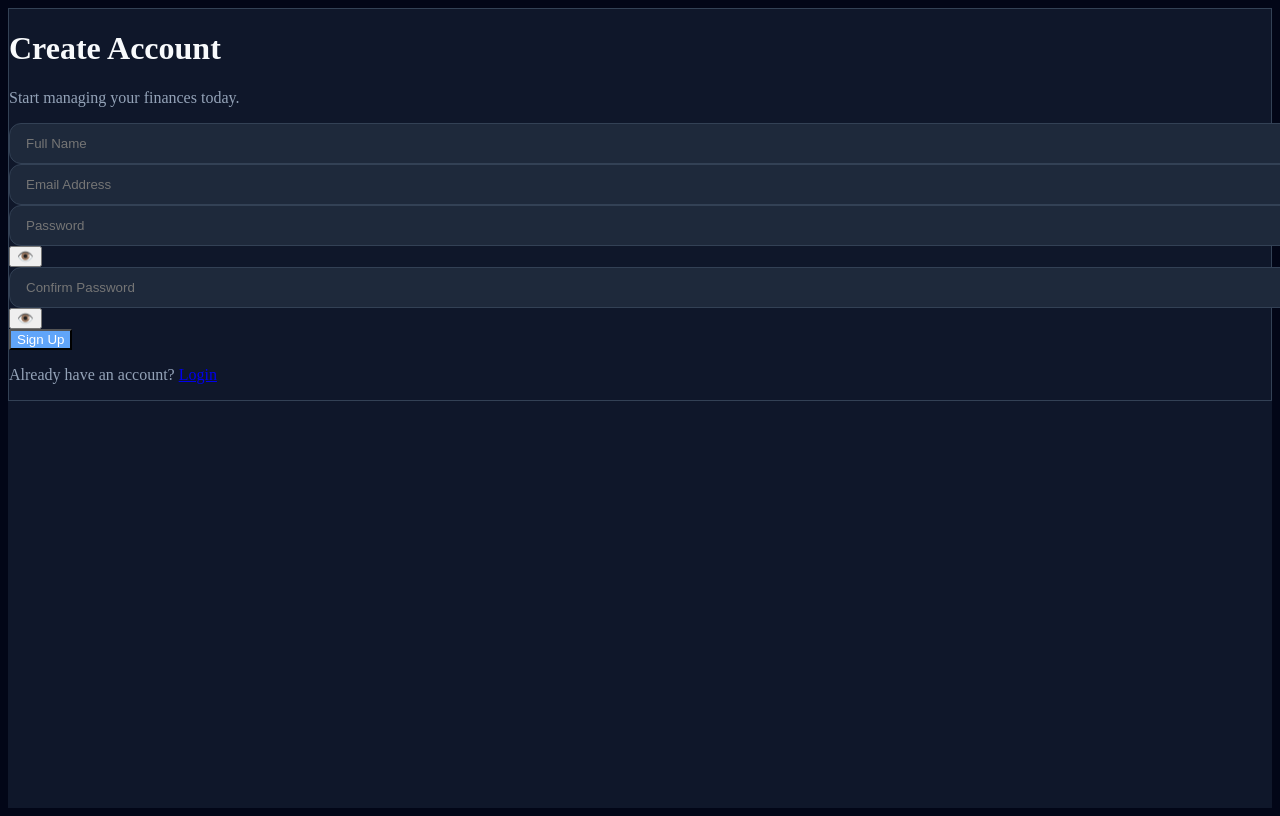
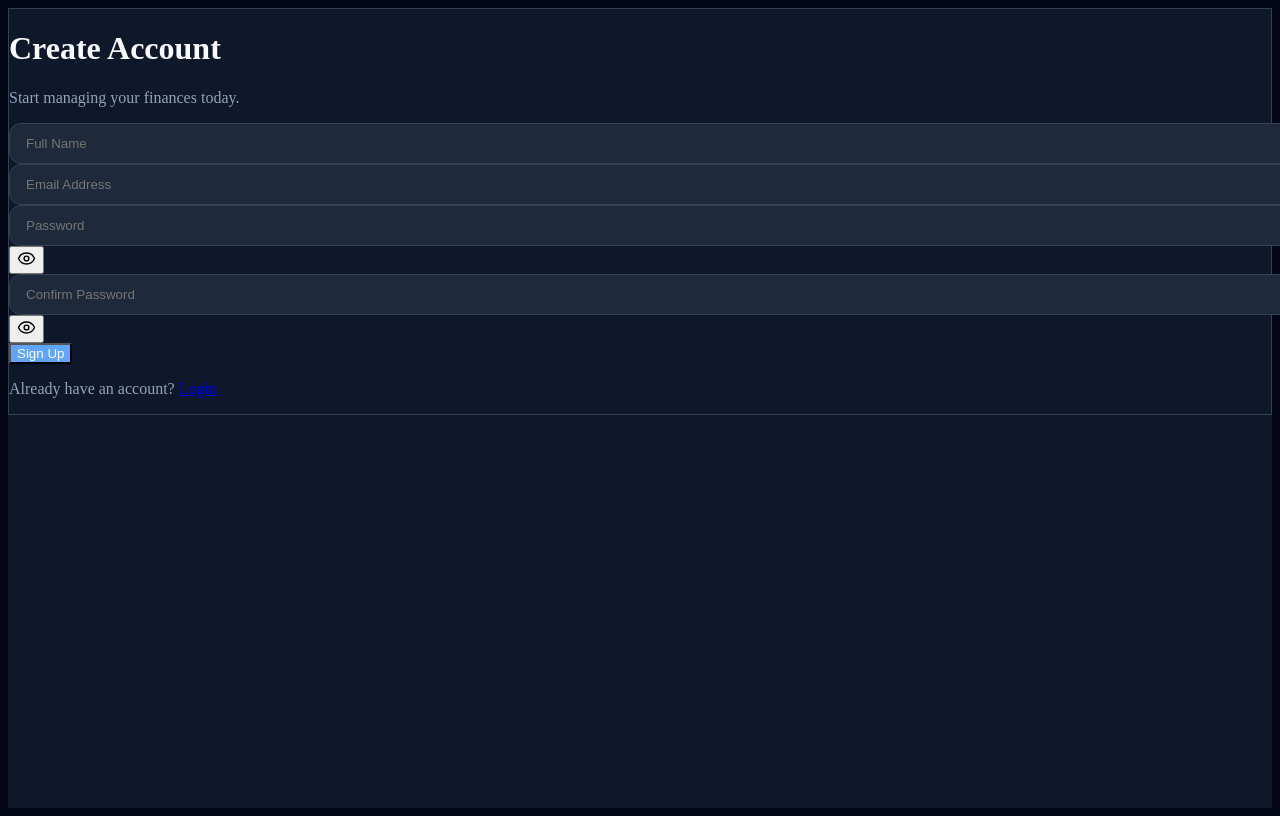
Before and after one commit to sukritisrivastava29/Finance-OS, a React (Vite) app in the folder frontend/: page /signup in a window 1280 px wide. Shown: the top 816 px of the page. Built offline with nearby package versions, Linux system fonts and the light colour scheme.

Commit message:
signup update

```diff
--- a/frontend/src/pages/Signup.jsx
+++ b/frontend/src/pages/Signup.jsx
@@ -1,6 +1,7 @@
 import { Link, useNavigate } from "react-router-dom";
 import { useState, useRef } from "react";
 import axios from "axios";
+import { Eye, EyeOff } from "lucide-react";
 import { API_URL } from "../config";
 import toast from "react-hot-toast";
 
@@ -52,6 +53,7 @@ function Signup() {
       toast.error(
         error.response?.data?.message || "Registration failed"
       );
+
       console.error(error);
     } finally {
       setLoading(false);
@@ -76,7 +78,6 @@ function Signup() {
             handleSignup();
           }}
         >
-          {/* Name */}
           <input
             type="text"
             placeholder="Full Name"
@@ -91,7 +92,6 @@ function Signup() {
             className="input-theme"
           />
 
-          {/* Email */}
           <input
             ref={emailRef}
             type="email"
@@ -107,7 +107,6 @@ function Signup() {
             className="input-theme"
           />
 
-          {/* Password */}
           <div className="relative">
             <input
               ref={passwordRef}
@@ -127,13 +126,21 @@ function Signup() {
             <button
               type="button"
               onClick={() => setShowPassword(!showPassword)}
-              className="absolute right-3 top-1/2 -translate-y-1/2 text-gray-500"
+              className="absolute right-3 top-1/2 -translate-y-1/2
+                         text-[var(--text-muted)] hover:text-[var(--primary)]
+                         transition-colors"
+              aria-label={
+                showPassword ? "Hide password" : "Show password"
+              }
             >
-              {showPassword ? "🙈" : "👁️"}
+              {showPassword ? (
+                <EyeOff size={19} strokeWidth={1.8} />
+              ) : (
+                <Eye size={19} strokeWidth={1.8} />
+              )}
             </button>
           </div>
 
-          {/* Confirm Password */}
           <div className="relative">
             <input
               ref={confirmPasswordRef}
@@ -149,13 +156,23 @@ function Signup() {
               onClick={() =>
                 setShowConfirmPassword(!showConfirmPassword)
               }
-              className="absolute right-3 top-1/2 -translate-y-1/2 text-gray-500"
+              className="absolute right-3 top-1/2 -translate-y-1/2
+                         text-[var(--text-muted)] hover:text-[var(--primary)]
+                         transition-colors"
+              aria-label={
+                showConfirmPassword
+                  ? "Hide confirm password"
+                  : "Show confirm password"
+              }
             >
-              {showConfirmPassword ? "🙈" : "👁️"}
+              {showConfirmPassword ? (
+                <EyeOff size={19} strokeWidth={1.8} />
+              ) : (
+                <Eye size={19} strokeWidth={1.8} />
+              )}
             </button>
           </div>
 
-          {/* Signup Button */}
           <button
             type="submit"
             disabled={loading}
```
